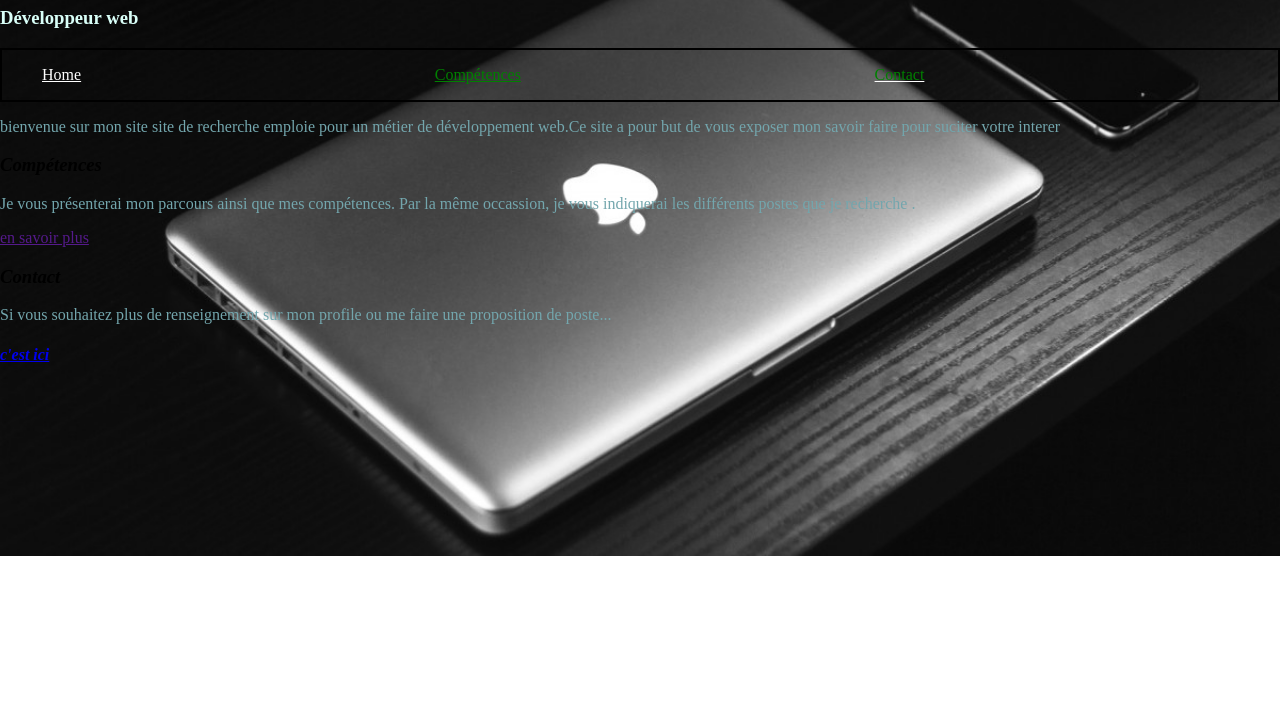
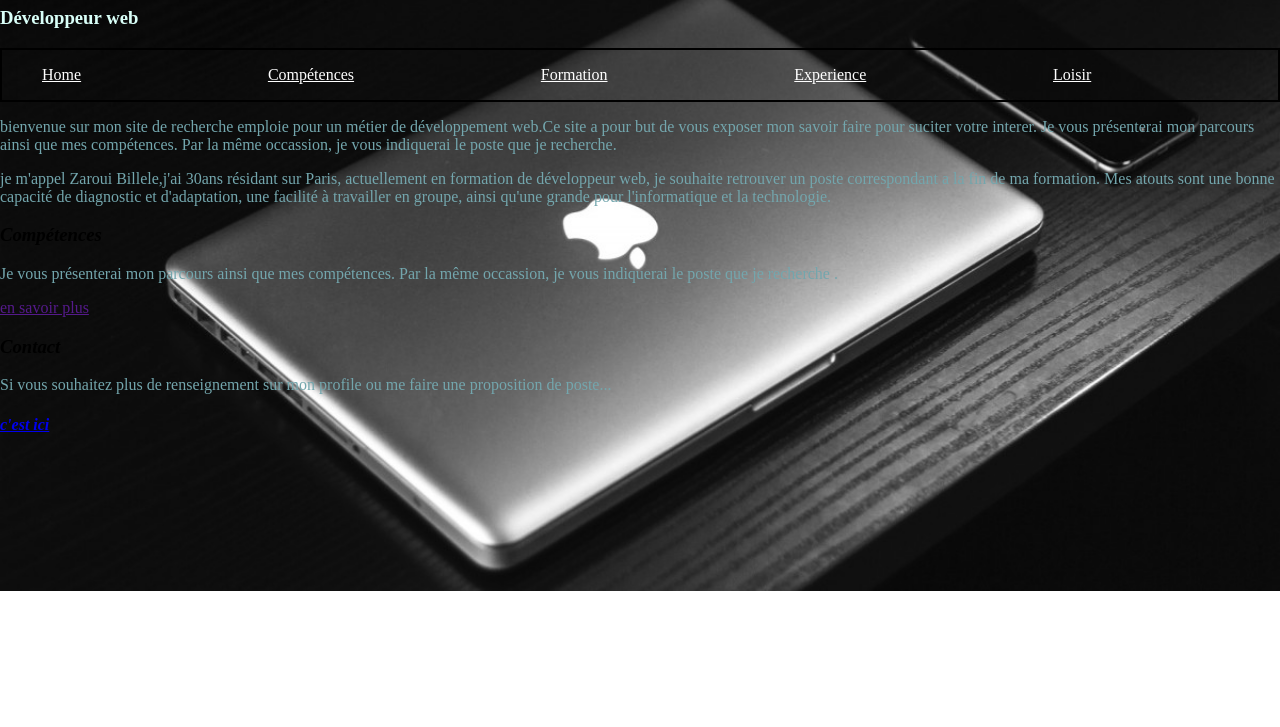
Before and after one commit to billele/ecv, a plain HTML site: page index.html in a window 1280 px wide. Shown: the part 73-800 px from the top of the page. Drawn offline with Linux system fonts and the light colour scheme; files whose address does not match are found by name.

Commit message:
modif texte

```diff
--- a/cv.css
+++ b/cv.css
@@ -40,16 +40,10 @@ li a {
   font-size: 19px;
 }
 
- #lideux {
-  color:green;
-}
-.liun{
+.liun:hover {
   color: red;
 }
-.litrois{
-  /*font-size: 19px;*/
-  color: green;
-}
+
 body  {
 height: 100%;
 position: relative;
--- a/index.html
+++ b/index.html
@@ -12,25 +12,34 @@
     <nav>
       <div id="menu">
         <ul>
-          <li><span class="liun"><a href="#">Home</a></span></li>
-          <li><a id="lideux"href="#">Compétences</id></a></id></li>
-          <li><a href="#"><span class="litrois">Contact</span></a></li>
+          <li><a class="liun"href="#">Home</a></li>
+          <li><a class="liun"href="#">Compétences</a></li>
+          <li><a class="liun"href="#">Formation</a></li>
+          <li><a class="liun"href="#">Experience</a></li>
+          <li><a class="liun"href="#">Loisir</a></li>
         </ul>
       </div>
     </header>
     <main>
+      <p class="text">bienvenue sur mon site de recherche emploie pour un métier de développement web.Ce site a pour but de vous exposer mon savoir faire pour suciter votre interer. Je vous présenterai mon parcours ainsi que mes compétences. Par la même occassion, je vous indiquerai le poste que je recherche. </p>
+      <p class="text">je m'appel Zaroui Billele,j'ai 30ans résidant sur Paris, actuellement en formation de développeur web, je souhaite retrouver un poste correspondant a la fin de ma formation. Mes atouts sont une bonne capacité de diagnostic et d'adaptation, une facilité à travailler en groupe, ainsi qu'une grande pour l'informatique et la technologie.</p>
     </main>
   </nav>
   <footer>
-    <p class="text">bienvenue sur mon site site de recherche emploie pour un métier de développement web.Ce site a pour but de vous exposer mon savoir faire pour suciter votre interer </p>
-    <h3><i>Compétences</i></h3>
-    <p class="text">Je vous présenterai mon parcours ainsi que mes compétences. Par la même occassion, je vous indiquerai les différents postes que je recherche .</p>
-    <a href="">en savoir plus</a>
-    <h3><i>Contact</i></h3>
-    <p class="text">Si vous souhaitez plus de renseignement sur mon profile ou me faire une proposition de poste... </p>
-    <h4><i><a href="#">c'est ici</a></i></h4>
-  </footer>
-  <span></span>
+    <div class="container">
 
+    </div>
+    <div class="comp">
+      <h3><i>Compétences</i></h3>
+      <p class="text">Je vous présenterai mon parcours ainsi que mes compétences. Par la même occassion, je vous indiquerai le poste que je recherche .</p>
+      <a href="">en savoir plus</a>
+    </div>
+    <div class="con">
+      <h3><i>Contact</i></h3>
+      <p class="text">Si vous souhaitez plus de renseignement sur mon profile ou me faire une proposition de poste... </p>
+      <h4><i><a href="#">c'est ici</a></i></h4>
+    </div>
+  </div>
+</footer>
 </body>
 </html>
```
